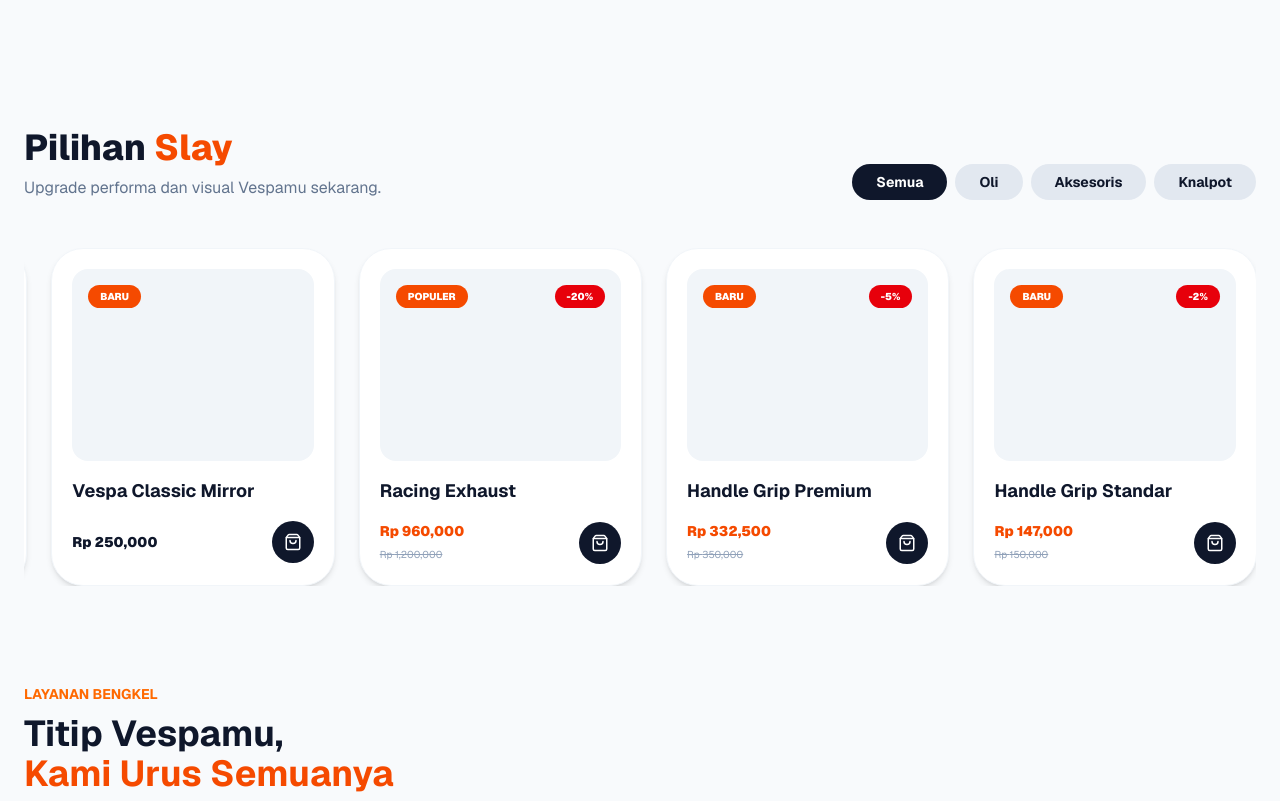
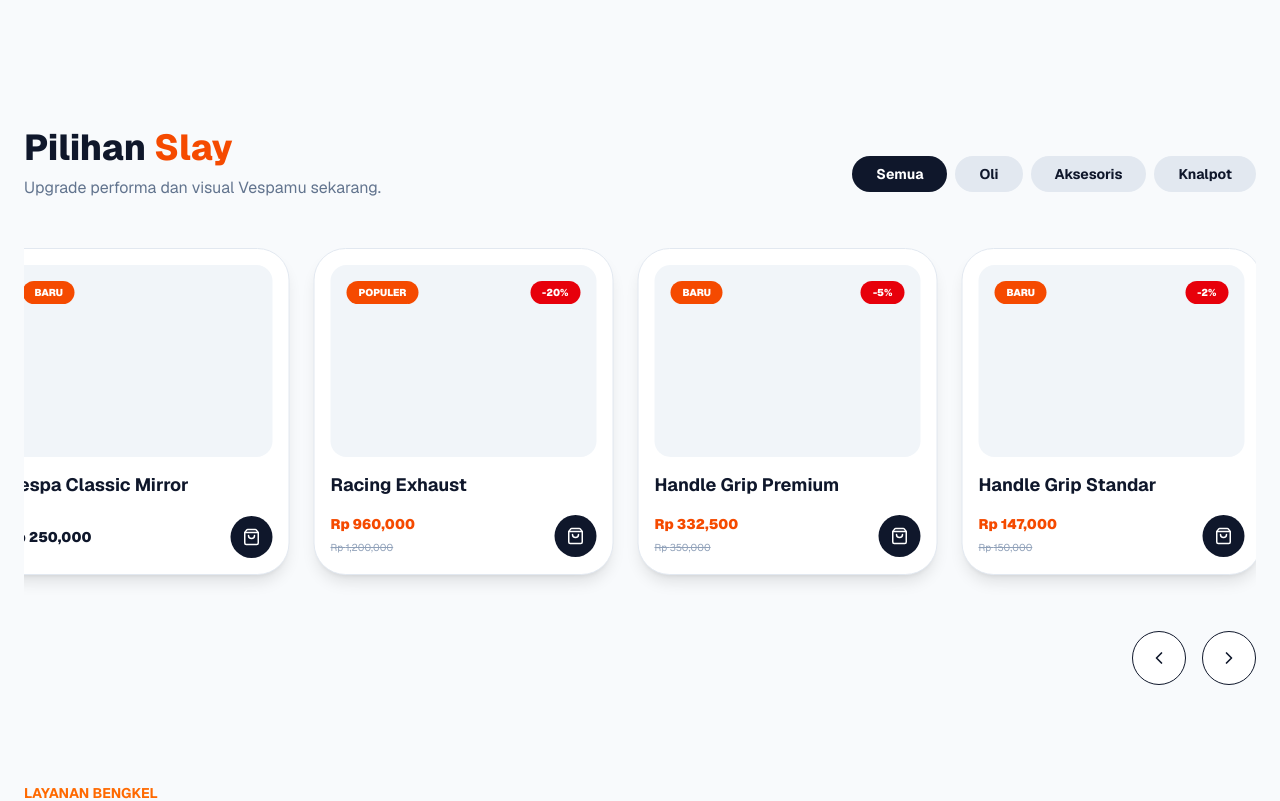
Before and after one commit to putrasangajimuslim/vesboot-v1, a Next.js app: page / in a window 1280 px wide. Shown: the part 1200-2001 px from the top of the page. Built offline with nearby package versions, Linux system fonts and the light colour scheme.

Commit message:
update slicing and logic prev and next

```diff
--- a/app/page.tsx
+++ b/app/page.tsx
@@ -217,40 +217,35 @@ export default function Home() {
       </section>
 
       {/* SECTION: KATALOG PRODUK (Dibuat lebih rapat dengan pb-8 pt-12) */}
-      <section className="pt-32 pb-20">
+      <section className="pt-32 pb-20 px-6">
         <div className="max-w-7xl mx-auto">
-
-          {/* Header */}
-          <div className="flex flex-col md:flex-row justify-between items-start md:items-end mb-12 gap-6 px-6">
+          <div className="flex flex-col md:flex-row justify-between items-start md:items-end mb-12 gap-6">
             <div>
               <h2 className="text-4xl font-extrabold text-slate-900 mb-2">Pilihan <span className="text-orange-600">Slay</span></h2>
               <p className="text-slate-500">Upgrade performa dan visual Vespamu sekarang.</p>
             </div>
-            <div className="flex gap-2 overflow-x-auto scrollbar-hide w-full md:w-auto">
+            <div className="flex gap-2 overflow-x-auto pb-2 scrollbar-hide">
               {["Semua", "Oli", "Aksesoris", "Knalpot"].map((cat) => (
-                <button
-                  key={cat}
-                  onClick={() => setFilter(cat)}
-                  className={`px-6 py-2 rounded-full text-sm font-bold whitespace-nowrap transition-colors ${filter === cat ? 'bg-slate-900 text-white' : 'bg-slate-200 hover:bg-slate-300'}`}
-                >
+                <button key={cat} onClick={() => setFilter(cat)} className={`px-6 py-2 rounded-full text-sm font-bold whitespace-nowrap ${filter === cat ? 'bg-slate-900 text-white' : 'bg-slate-200 hover:bg-slate-300'}`}>
                   {cat}
                 </button>
               ))}
             </div>
           </div>
 
-          {/* Carousel dengan Padding-X (px-6) agar tidak menempel di sisi kiri/kanan layar */}
-          <div className="relative px-6">
+          <div className="relative">
             <div className="overflow-hidden" ref={emblaRef}>
-              {/* Gap antar card diatur di sini */}
-              <div className="flex gap-6">
+              {/* items-stretch: Memastikan semua card memiliki tinggi yang sama */}
+              <div className="flex gap-6 pb-6 items-stretch">
                 {filtered.map((p) => {
                   const discPrice = p.price - (p.price * ((p.disc || 0) / 100));
                   return (
-                    <motion.div
+                    <div
                       key={p.id}
-                      className="flex-[0_0_75%] md:flex-[0_0_23%] bg-white p-5 rounded-[2rem] border border-slate-100 shadow-md shrink-0"
+                      /* w-[280px]: lebar tetap | flex-shrink-0: tidak akan menyusut | flex-col & justify-between: mensejajarkan tombol bawah */
+                      className="w-[280px] md:w-[300px] flex-shrink-0 bg-white p-4 rounded-[2rem] border border-slate-200 shadow-lg flex flex-col justify-between"
                     >
+                      <div>
                         <div className="h-48 bg-slate-100 rounded-2xl mb-4 relative overflow-hidden">
                           {p.label && <div className="absolute top-4 left-4 px-3 py-1 bg-orange-600 text-white text-[10px] font-black rounded-full uppercase">{p.label}</div>}
                           {(p.disc || 0) > 0 && (
@@ -259,7 +254,9 @@ export default function Home() {
                             </div>
                           )}
                         </div>
-                      <h4 className="font-bold text-lg truncate">{p.name}</h4>
+                        <h4 className="font-bold text-lg leading-snug">{p.name}</h4>
+                      </div>
+
                       <div className="flex justify-between items-center mt-4">
                         <div>
                           {p.disc > 0 ? (
@@ -271,15 +268,23 @@ export default function Home() {
                             <span className="font-black text-slate-900 text-sm">Rp {p.price.toLocaleString()}</span>
                           )}
                         </div>
-                        <button className="bg-slate-900 text-white p-3 rounded-full hover:bg-orange-600 shrink-0"><ShoppingBag size={18} /></button>
+                        <button className="bg-slate-900 text-white p-3 rounded-full hover:bg-orange-600 shrink-0">
+                          <ShoppingBag size={18} />
+                        </button>
                       </div>
-                    </motion.div>
+                    </div>
                   );
                 })}
               </div>
             </div>
+
+            {filtered.length > 2 && (
+              <div className="flex justify-end gap-4 mt-8">
+                <button onClick={() => emblaApi?.scrollPrev()} className="p-4 rounded-full border bg-white hover:bg-slate-100"><ChevronLeft size={20}/></button>
+                <button onClick={() => emblaApi?.scrollNext()} className="p-4 rounded-full border bg-white hover:bg-slate-100"><ChevronRight size={20}/></button>
               </div>
-
+            )}
+          </div>
         </div>
       </section>
 
```
Lines whose indentation alone changed are shown as unchanged.
